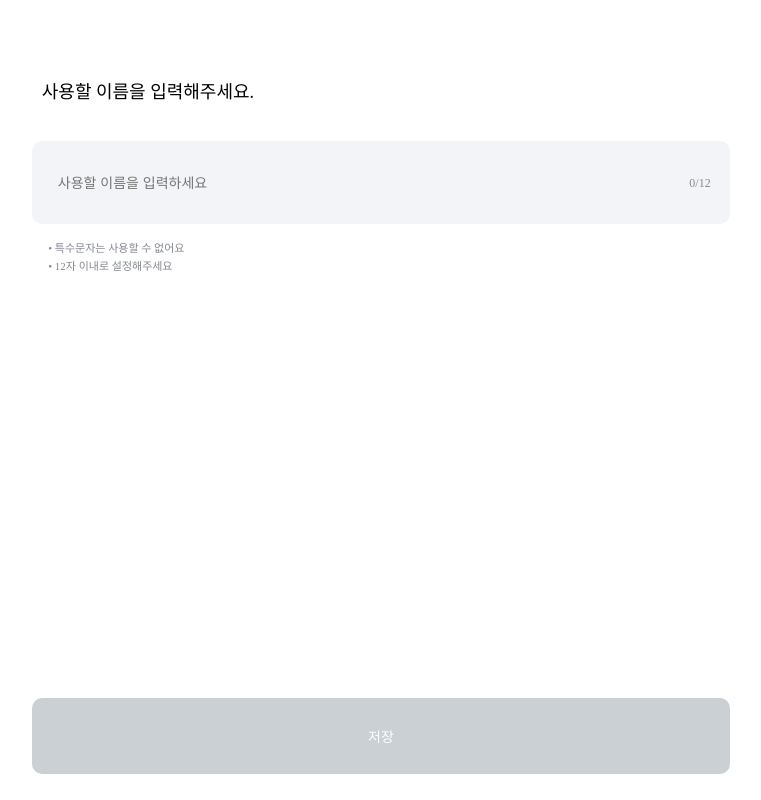
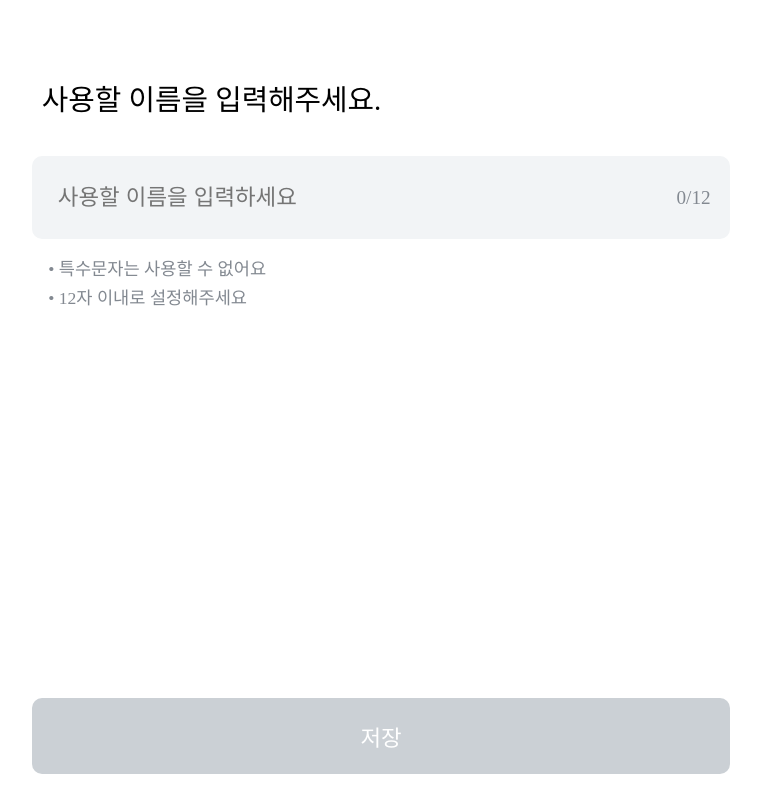
Before and after one commit to TIP-ZIP/TIPZIP_FE, a React (Vite) app: page /set-username in a window 1280 px wide. Shown: the whole page, without its empty margins (259-1020 px from the left). Built offline with nearby package versions, Linux system fonts and the light colour scheme; a web font is replaced by a local one.

Commit message:
style(global): Color Palette 색상 수정 및 Typography font-size rem 단위로 변경 (#4)

```diff
--- a/src/styles/theme/colors.ts
+++ b/src/styles/theme/colors.ts
@@ -9,16 +9,19 @@ type Colors = {
 
 export const colors: Colors = {
   TZ_Signature: {
-    500: '#FF4B22',
-    50: '#FEF9F5',
+    500: '#FF4A22',
+    300: '#FF896F',
+    100: '#FFEDE9',
+    50: '#FDF9F4',
   },
 
   TZ_Monochrome: {
     1000: '#000000',
-    900: '#2B2B2B',
-    500: '#848891',
-    300: '#CBD0D4',
-    100: '#F3F4F8',
+    900: '#192028',
+    700: '#565C64',
+    500: '#838991',
+    300: '#CBD0D5',
+    100: '#F2F4F6',
     0: '#FFFFFF',
   },
 };
--- a/src/styles/theme/typography.ts
+++ b/src/styles/theme/typography.ts
@@ -7,61 +7,61 @@ type typography = {
 export const fontStyles: typography = {
   Header1: css`
     font-style: normal;
-    font-size: 18px;
+    font-size: 1.8rem;
     font-weight: 500;
     line-height: normal;
   `,
   Header2: css`
     font-style: normal;
-    font-size: 16px;
+    font-size: 1.6rem;
     font-weight: 500;
     line-height: normal;
   `,
   Body1: css`
     font-style: normal;
-    font-size: 15px;
+    font-size: 1.5rem;
     font-weight: 500;
     line-height: normal;
   `,
   Body2: css`
     font-style: normal;
-    font-size: 14px;
+    font-size: 1.4rem;
     font-weight: 500;
     line-height: normal;
   `,
   Body3: css`
     font-style: normal;
-    font-size: 13px;
+    font-size: 1.3rem;
     font-weight: 500;
     line-height: 22px;
   `,
   Body4: css`
     font-style: normal;
-    font-size: 12px;
+    font-size: 1.2rem;
     font-weight: 500;
     line-height: normal;
   `,
   Caption1: css`
     font-style: normal;
-    font-size: 11px;
+    font-size: 1.1rem;
     font-weight: 500;
     line-height: 160%;
   `,
   Caption2: css`
     font-style: normal;
-    font-size: 10px;
+    font-size: 1rem;
     font-weight: 500;
     line-height: normal;
   `,
   Caption3: css`
     font-style: normal;
-    font-size: 9px;
+    font-size: 0.9rem;
     font-weight: 500;
     line-height: normal;
   `,
   Caption4: css`
     font-style: normal;
-    font-size: 7px;
+    font-size: 0.7rem;
     font-weight: 500;
     line-height: normal;
   `,
```
